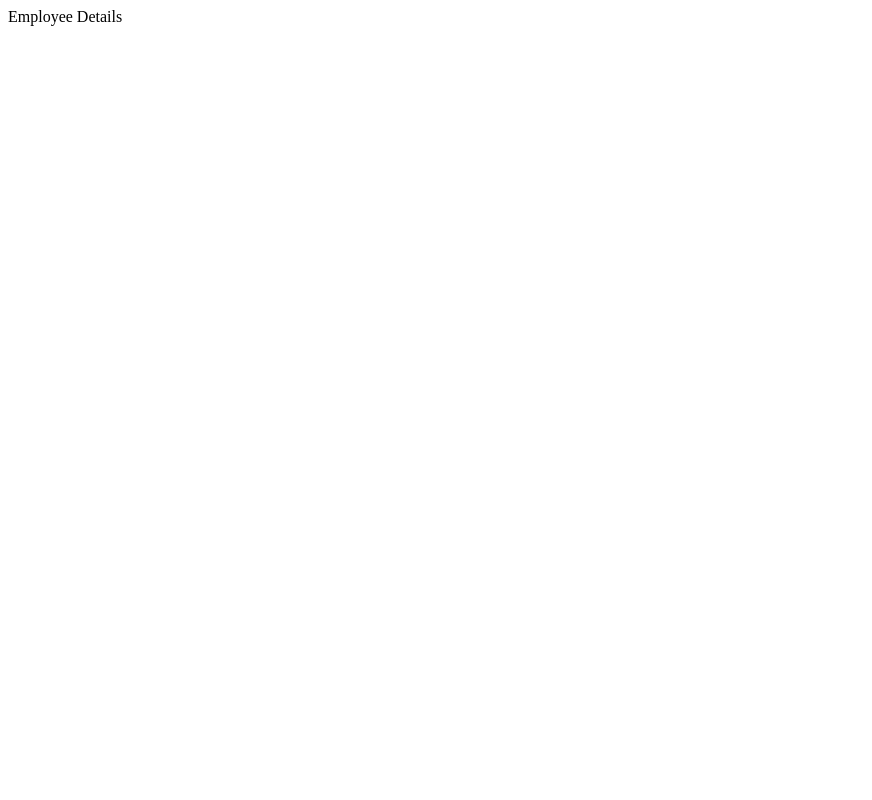
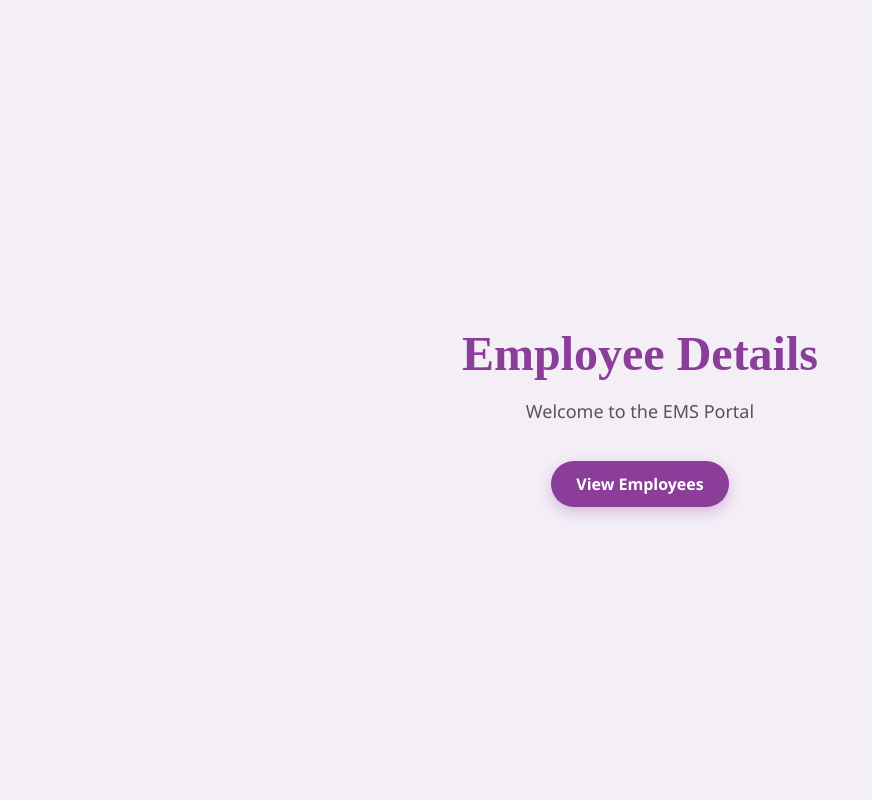
Before and after one commit to srivaishnavi26/SkillBout, a Django app: page / in a window 1280 px wide. Before the commit the part shown is almost empty. Shown: the whole page, without its empty margins (0-872 px from the left). Run offline with Django 5.2, Linux system fonts and the light colour scheme.

Commit message:
Modified Launch Page

```diff
--- a/employee/ems/templates/home.html
+++ b/employee/ems/templates/home.html
@@ -4,7 +4,13 @@
     <meta charset="UTF-8">
     <title>Home</title>
 </head>
-<body>
-Employee Details
+<body style="margin: 0; padding: 0; background-color: #f4eff7; font-family: 'Segoe UI', Tahoma, Geneva, Verdana, sans-serif; display: flex; align-items: center; justify-content: center; height: 100vh;">
+
+    <div style="text-align: center;">
+        <h1 style="font-family: 'Playfair Display', serif; font-size: 48px; color: #8B3D9A; margin-bottom: 10px;">Employee Details</h1>
+        <p style="font-size: 18px; color: #555;">Welcome to the EMS Portal</p>
+        <a href="{% url 'employee_list' %}" style="display: inline-block; margin-top: 20px; background-color: #8B3D9A; color: white; padding: 12px 25px; border-radius: 25px; text-decoration: none; font-weight: bold; box-shadow: 0 5px 15px rgba(139, 61, 154, 0.3);">View Employees</a>
+    </div>
+
 </body>
 </html>
```
